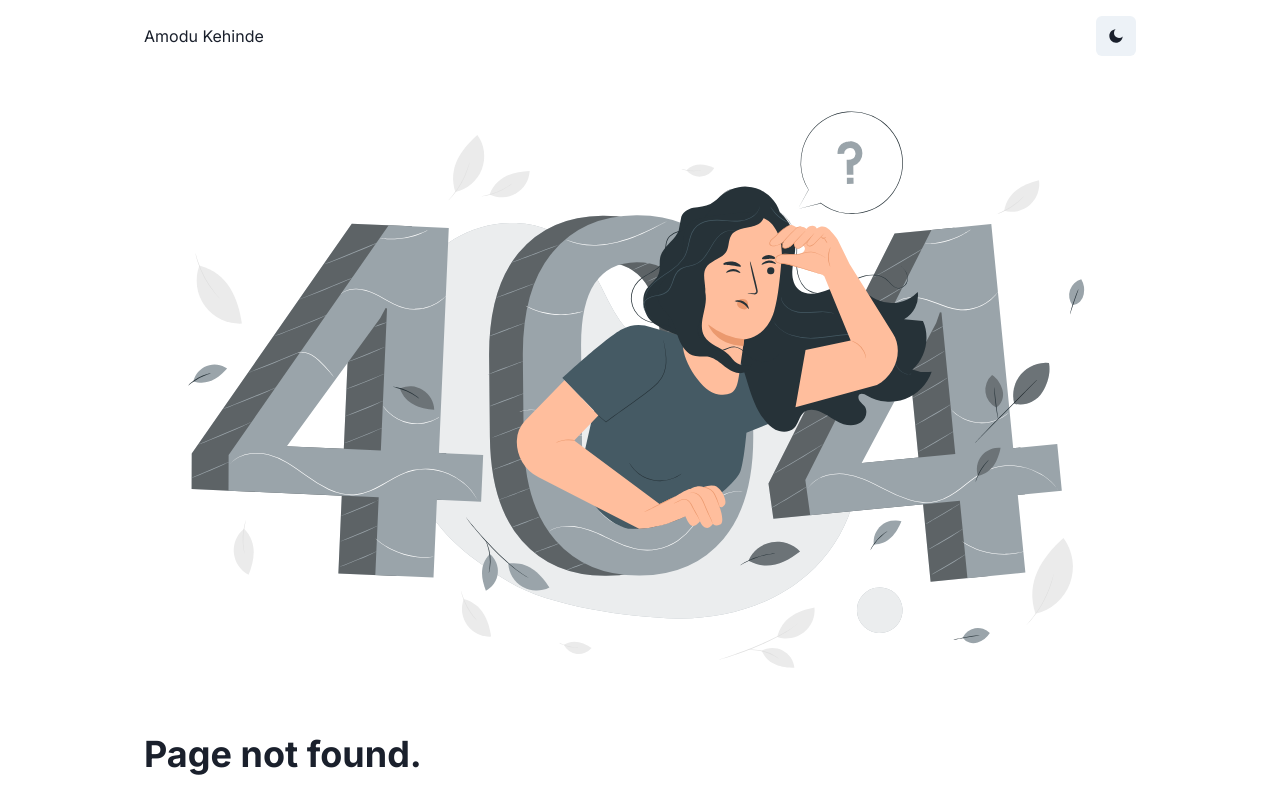
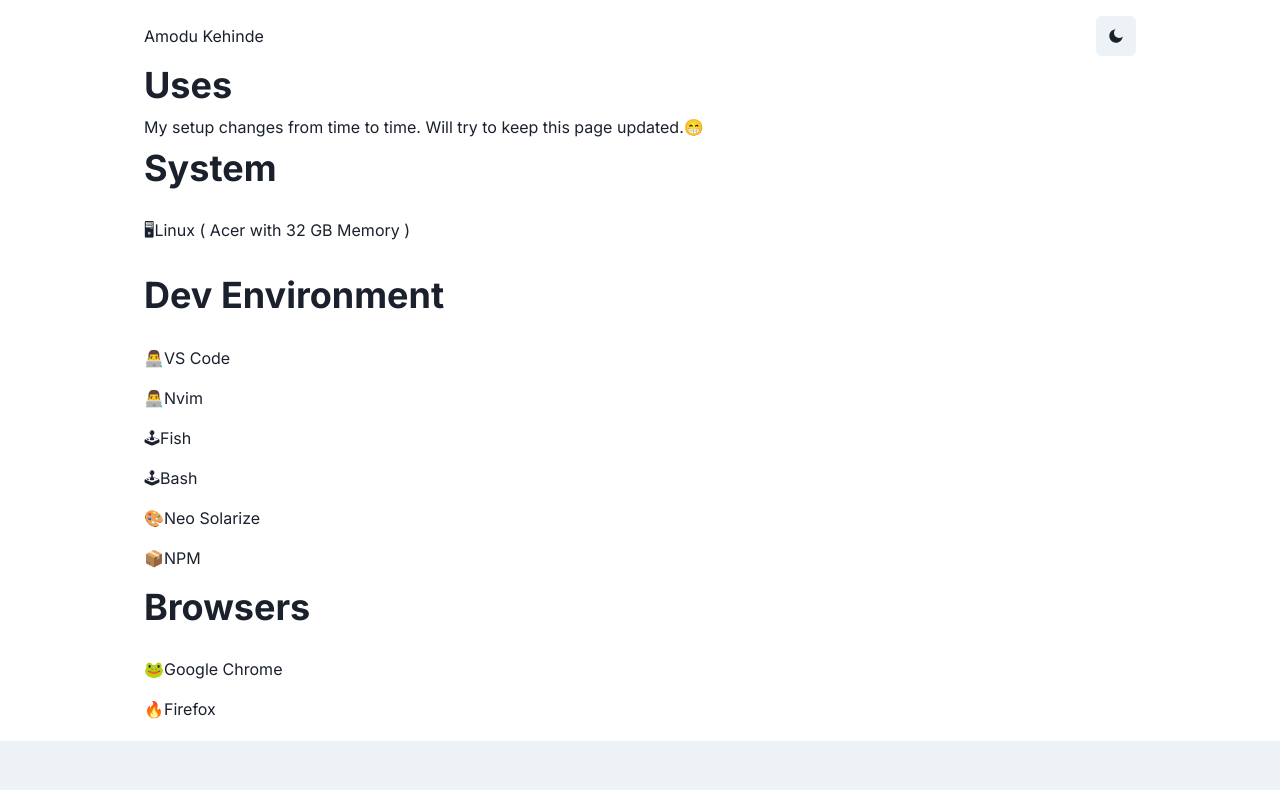
Before and after one commit to iamkennis/new-portfolio, a Next.js app: page /uses in a window 1280 px wide. Before the commit this address had no page. Shown: the top 790 px of the page. Built offline with nearby package versions, Linux system fonts and the light colour scheme.

Commit message:
add uses page

```diff
--- /dev/null
+++ b/src/pages/uses.tsx
@@ -0,0 +1,45 @@
+import {
+  Box,
+  Button,
+  Heading,
+  Image,
+  Text,
+  useColorMode,
+  Container,
+  Stack,
+  Center,
+} from "@chakra-ui/react";
+import Link from "next/link";
+
+const Uses = () => {
+    return (
+        <Container maxW="container.lg" pt="4rem">
+            <Center h="100%" minH="75vh">
+                <Stack w="100%">
+                    <Heading>Uses</Heading>
+                    <Text>My setup changes from time to time. Will try to keep this page updated.😁
+                    </Text>
+                     <Box pb={5}>
+                    <Stack spacing={4}>
+                        <Heading pb={3}>System</Heading>
+                        <Text>🖥Linux ( Acer with 32 GB Memory )</Text>
+                        <Text></Text>
+                        <Heading pb={3}>Dev Environment</Heading>
+                        <Text>👨‍💻VS Code</Text>
+                        <Text>👨‍💻Nvim</Text>
+                        <Text>🕹Fish</Text>
+                        <Text>🕹Bash</Text>
+                        <Text>🎨Neo Solarize</Text>
+                        <Text>📦NPM</Text>
+                        <Heading pb={3}>Browsers</Heading>
+                        <Text>🐸Google Chrome</Text>
+                        <Text>🔥Firefox</Text>
+                    </Stack>
+                    </Box>
+                </Stack>
+            </Center>
+        </Container>
+    );
+};
+
+export default Uses;
```
